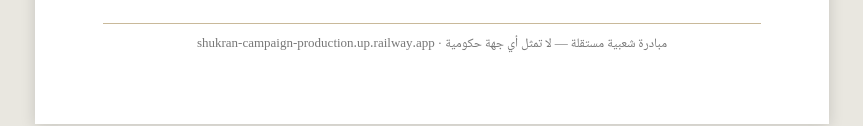
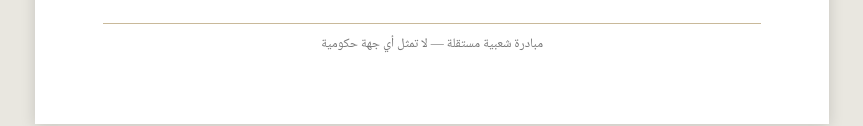
Before and after one commit to dohan9319-ai/Shukran_campaign, a website: page letter.html in a window 1280 px wide. Shown: the part 2233-2359 px from the top of the page, without its empty margins (208-1071 px from the left). Drawn offline with Linux system fonts and the light colour scheme.

Commit message:
Remove railway.app URL from letter and petition footers
Co-Authored-By: Claude Fable 5 <noreply@anthropic.com>

```diff
--- a/letter.html
+++ b/letter.html
@@ -141,7 +141,7 @@
 
   <p>وبناءً على ما ورد في الجدول أعلاه، فإننا في شركة (.................................................) كنا نتحمل تكاليف إجمالية تتراوح بين ……..% و……..% من إجمالي إيرادات المطعم لصالح المنصات الإلكترونية الوسيطة، وذلك قبل صدور القرار المشار إليه.</p>
 
-  <footer>مبادرة شعبية مستقلة — لا تمثل أي جهة حكومية · shukran-campaign-production.up.railway.app</footer>
+  <footer>مبادرة شعبية مستقلة — لا تمثل أي جهة حكومية</footer>
 </div>
 
 </body>
```
Also changed, not shown: petition.html (+1 -1 lines).
